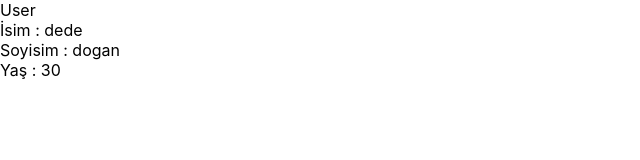
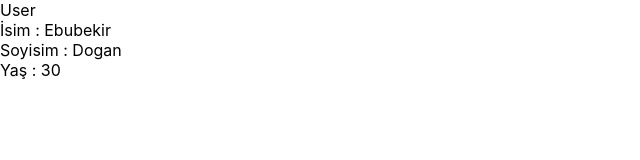
Before and after one commit to ebubekirdgn/React, a React (Create React App) app in the folder FirstApp/my-app/: page / in a window 1280 px wide. Shown: the top 160 px of the page, without its empty margins (0-640 px from the left). Built offline with nearby package versions, Linux system fonts and the light colour scheme.

Commit message:
2 yoldan array alındı

```diff
--- a/FirstApp/my-app/src/App.js
+++ b/FirstApp/my-app/src/App.js
@@ -7,6 +7,11 @@ import User from './components/User';
 // const isLoggedIn = true;
 // const fullname = "Ebubekir";
 
+const user = {
+  name  : "Ebubekir",
+  surname : "Dogan",
+  age : 30,
+}
 
 function App() {
   // return <div className="test">
@@ -16,7 +21,7 @@ function App() {
   //   </div>;
 
   return <div>
-    <User name="dede" surname="dogan" age = {30}/>
+    <User data={user}/>
   </div>
 }
 
--- a/FirstApp/my-app/src/components/User.js
+++ b/FirstApp/my-app/src/components/User.js
@@ -1,14 +1,26 @@
 import React from 'react'
 
-function User(props) {
-    console.log(props);
+// function User({data}) {
+
+//   return (
+//     <div>
+//         User
+//         <div>İsim : {data.name}</div>
+//         <div>Soyisim : {data.surname}</div>
+//         <div>Yaş : {data.age}</div>
+//     </div>
+//   )
+// }
+
+// Yöntem 2
+function User({data :{name,surname,age}}) {
 
     return (
       <div>
           User
-        <div>İsim : {props.name}</div>
-        <div>Soyisim : {props.surname}</div>
-        <div>Yaş : {props.age}</div>
+          <div>İsim : {name}</div>
+          <div>Soyisim : {surname}</div>
+          <div>Yaş : {age}</div>
       </div>
     )
   }
```
Lines whose indentation alone changed are shown as unchanged.
